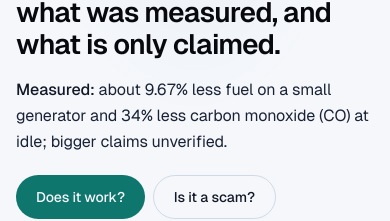
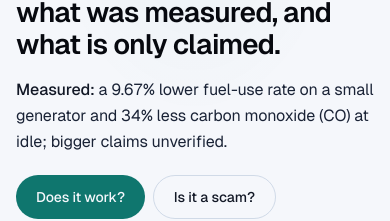
Before and after one commit to watsdr/plasmoidx, a Next.js app: page / in a window 390 px wide. Shown: the part 117-338 px from the top of the page. Built offline with nearby package versions, Linux system fonts and the light colour scheme.

Commit message:
Home mobile: thesis wording '9.67% lower fuel-use rate'

```diff
--- a/src/app/page.tsx
+++ b/src/app/page.tsx
@@ -122,9 +122,9 @@ export default function WhyPage() {
               {siteSlogan}
             </p>
             <p className="measure mt-4 text-base leading-relaxed text-mist-200 sm:hidden">
-              <span className="font-medium text-mist-100">Measured:</span> about
-              9.67% less fuel on a small generator and 34% less carbon monoxide
-              (CO) at idle; bigger claims unverified.
+              <span className="font-medium text-mist-100">Measured:</span> a 9.67%
+              lower fuel-use rate on a small generator and 34% less carbon
+              monoxide (CO) at idle; bigger claims unverified.
             </p>
             <p className="measure mt-6 hidden text-lg leading-relaxed text-mist-200 sm:block">
               <span className="font-medium text-mist-100">Measured:</span> in an
```
